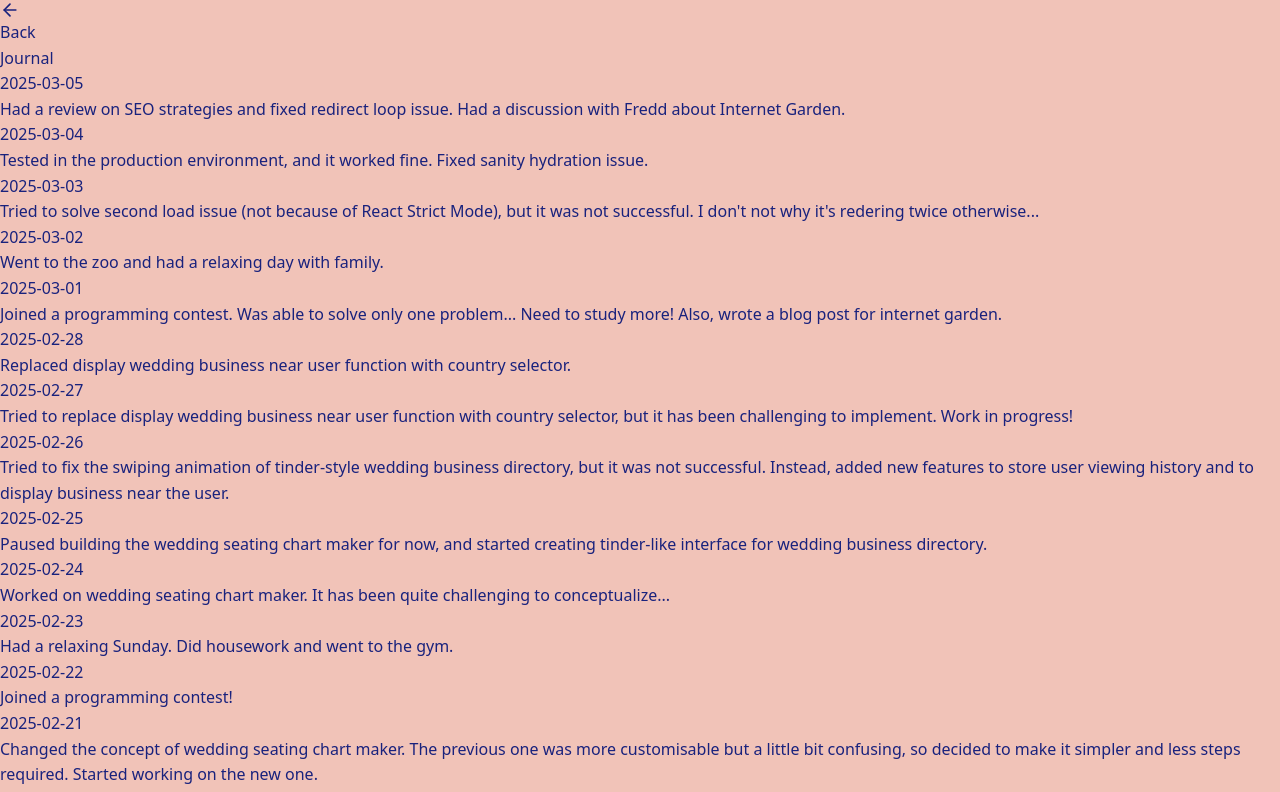
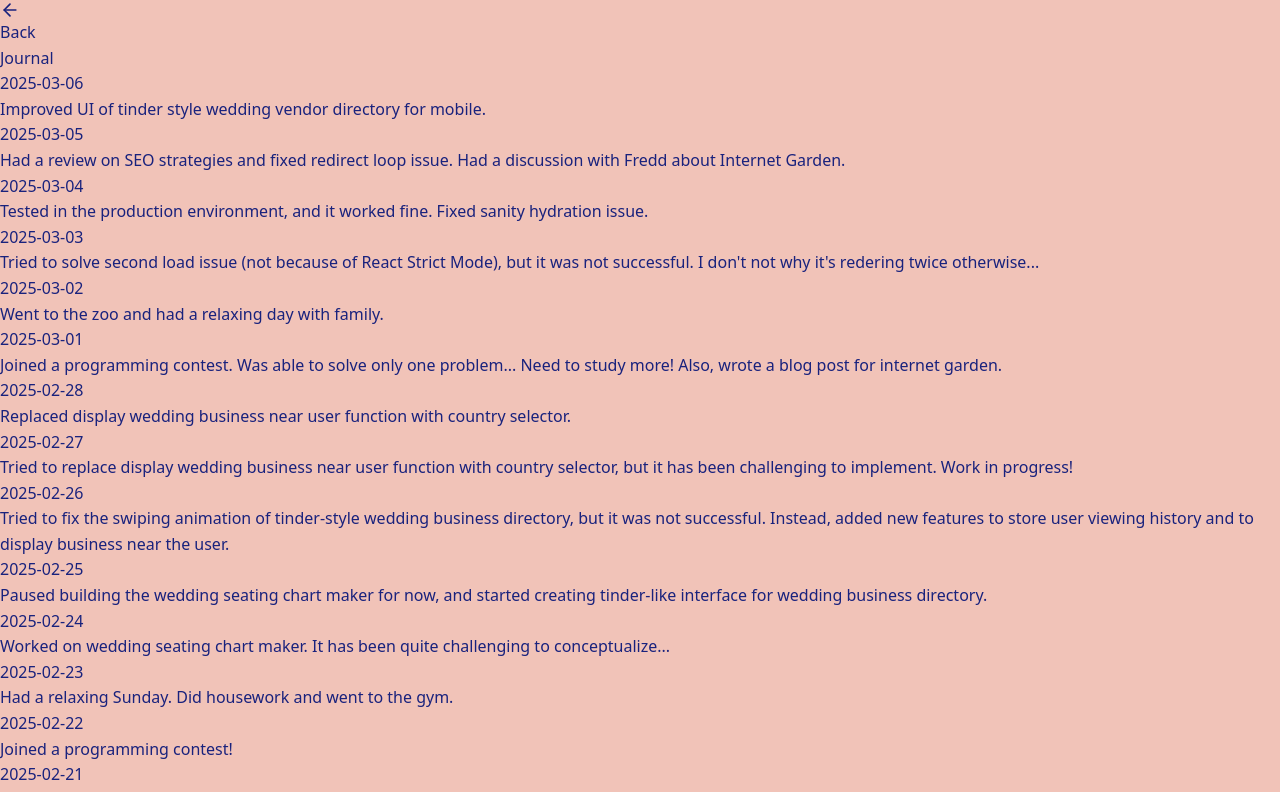
Before and after one commit to minamicode/minamicode.com, a Next.js app: page /journal in a window 1280 px wide. Shown: the top 792 px of the page. Built offline with nearby package versions, Linux system fonts and the light colour scheme.

Commit message:
add a journal entry

```diff
--- a/src/app/_components/JournalEntries.tsx
+++ b/src/app/_components/JournalEntries.tsx
@@ -6,6 +6,10 @@ type JournalEntry = {
 };
 
 const entries: JournalEntry[] = [
+  {
+    date: "2025-03-06",
+    text: "Improved UI of tinder style wedding vendor directory for mobile.",
+  },
   {
     date: "2025-03-05",
     text: "Had a review on SEO strategies and fixed redirect loop issue. Had a discussion with Fredd about Internet Garden.",
```
